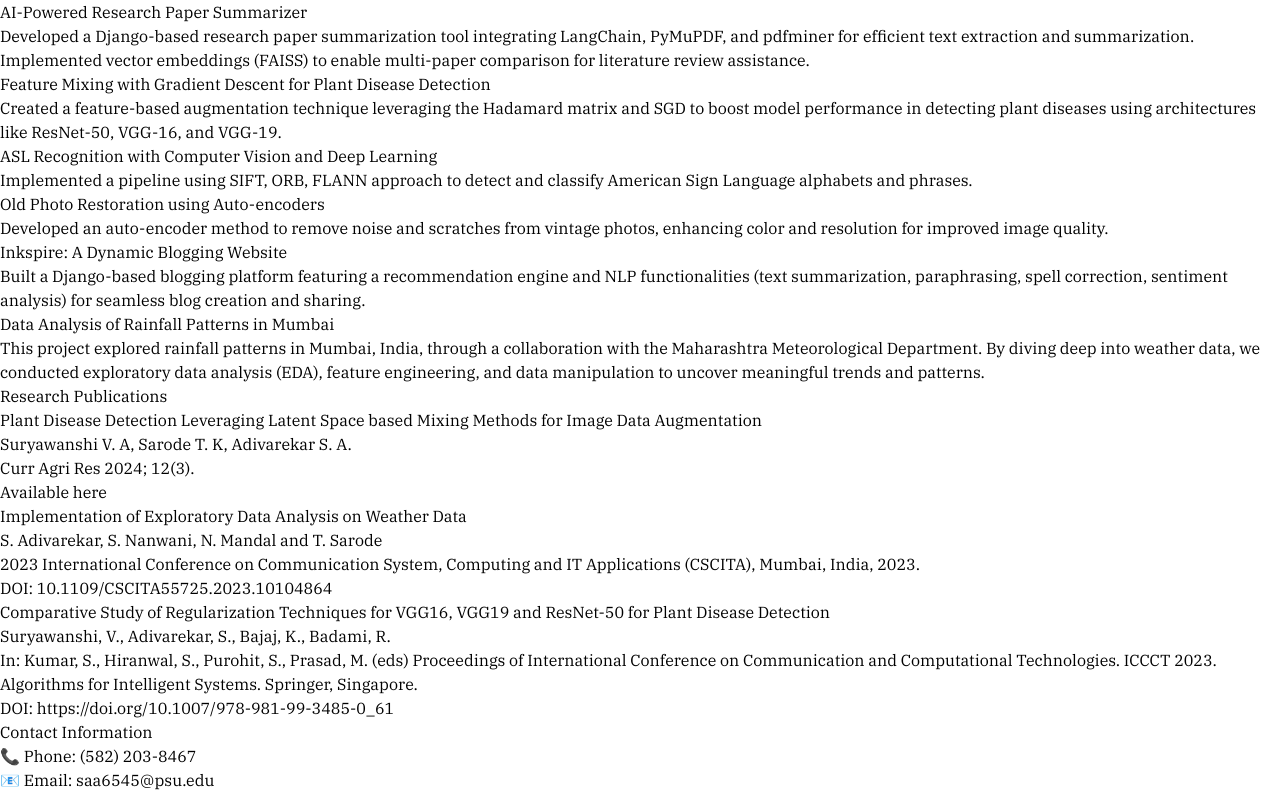
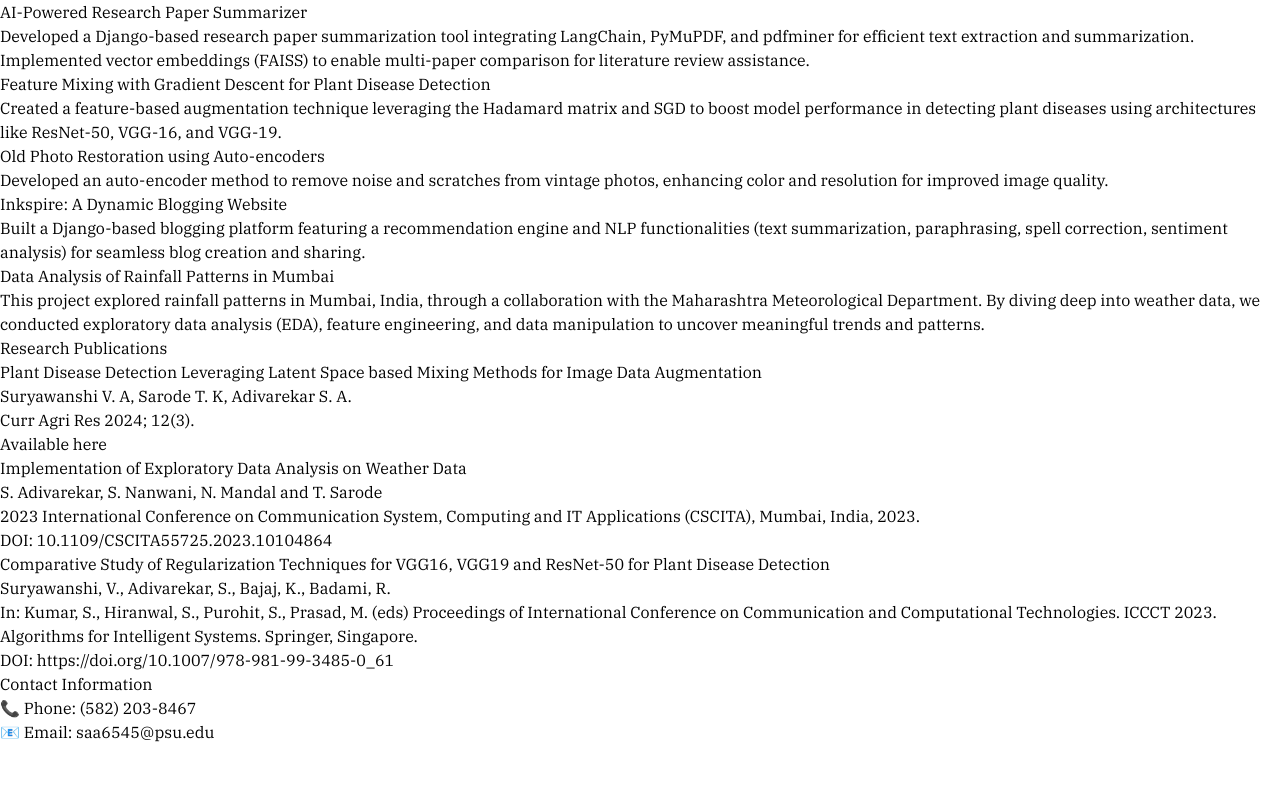
Before and after one commit to Sahiladiv/Portfolio_Sahil, a React (Vite) app: page / in a window 1280 px wide. Shown: the part 3887-4679 px from the top of the page. After the commit the page ends 4631 px from the top, so only its background shows below. Built offline with nearby package versions, Linux system fonts and the light colour scheme.

Commit message:
Update Projects.jsx

```diff
--- a/src/components/Projects.jsx
+++ b/src/components/Projects.jsx
@@ -46,7 +46,7 @@
           </div>
 
           {/* Card 4 */}
-          <div className="bg-white rounded-lg shadow-lg overflow-hidden">
+{/*           <div className="bg-white rounded-lg shadow-lg overflow-hidden">
             <div className="p-6 text-neutral-800">
               <h3 className="text-xl font-semibold mb-2">ASL Recognition with Computer Vision and Deep Learning</h3>
               <div className="w-full h-[1px] bg-gray-300 mb-4"></div>
@@ -54,7 +54,7 @@
                 Implemented a pipeline using SIFT, ORB, FLANN approach to detect and classify American Sign Language alphabets and phrases.
               </p>
             </div>
-          </div>
+          </div> */}
 
           {/* Card 5 */}
           <div className="bg-white rounded-lg shadow-lg overflow-hidden">
```
